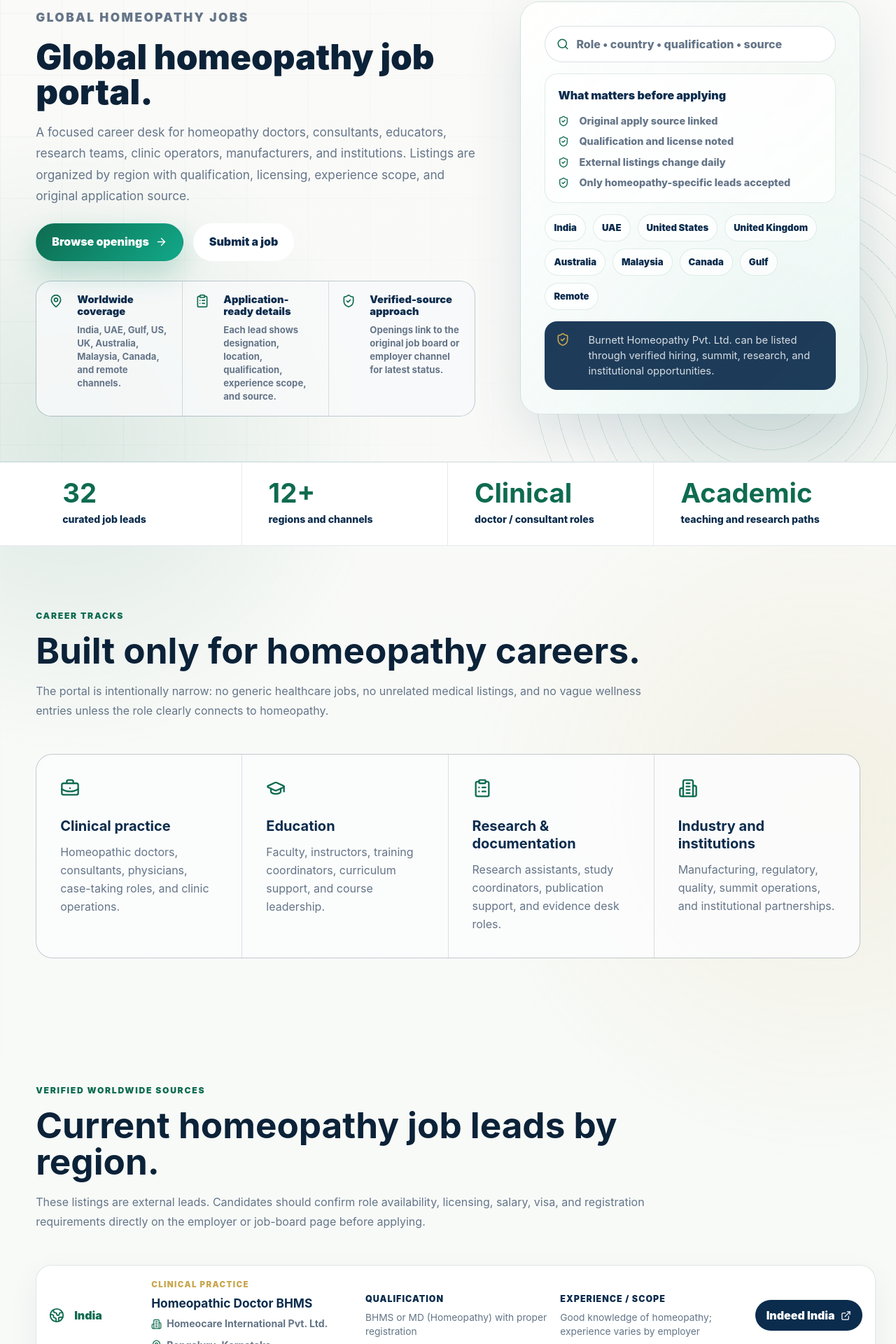
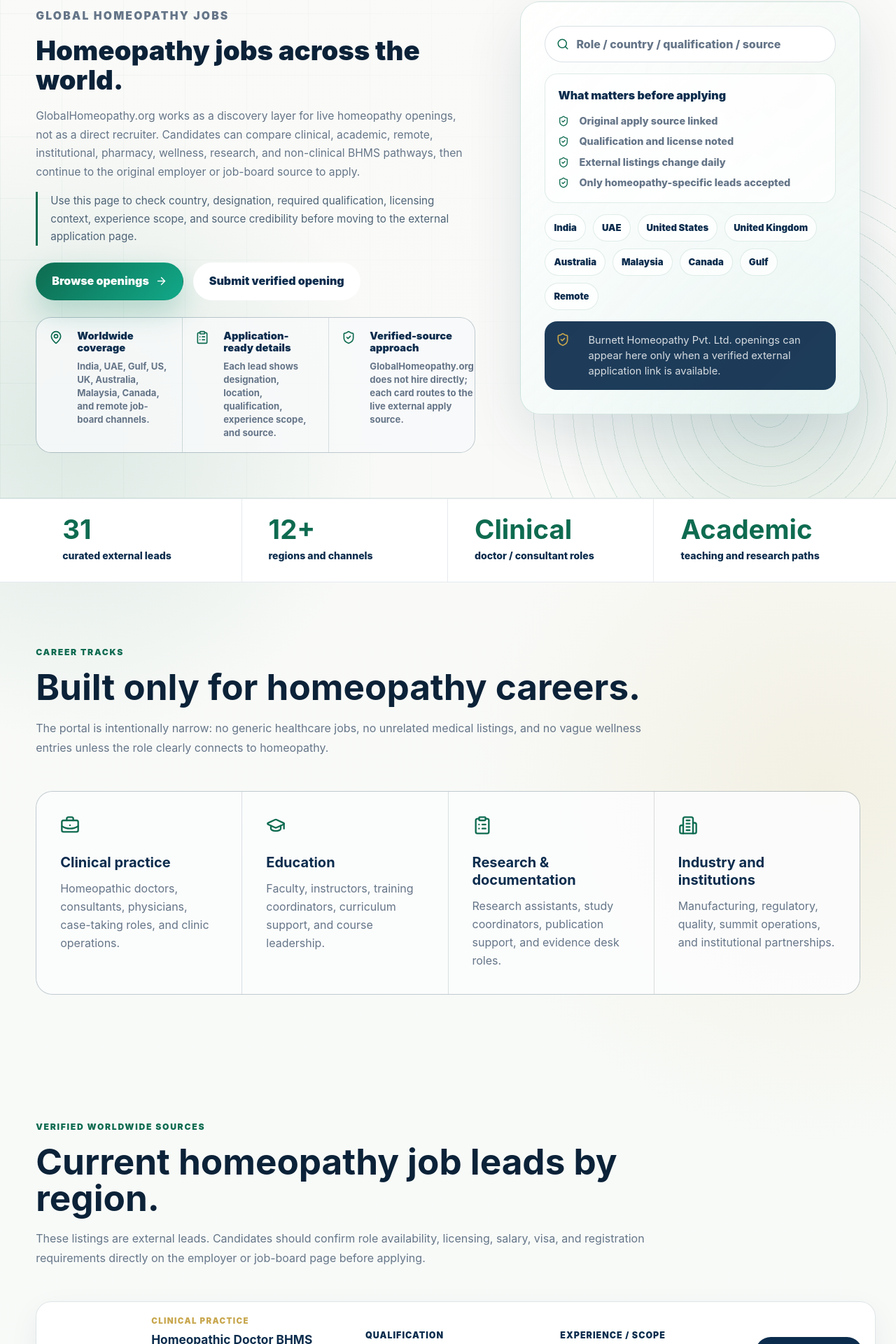
Before and after one commit to anshh00/global-Homeopathy, a React (Vite) app: page /jobs in a window 1280 px wide. Shown: the part 132-2052 px from the top of the page at 70% size. Built offline with nearby package versions, Linux system fonts and the light colour scheme.

Commit message:
Refine jobs hero and external routing

```diff
--- a/src/pages/JobsPage.jsx
+++ b/src/pages/JobsPage.jsx
@@ -14,7 +14,7 @@ import {
 } from "lucide-react";
 
 const jobHighlights = [
-  { value: "32", label: "curated job leads" },
+  { value: "31", label: "curated external leads" },
   { value: "12+", label: "regions and channels" },
   { value: "Clinical", label: "doctor / consultant roles" },
   { value: "Academic", label: "teaching and research paths" },
@@ -395,17 +395,6 @@ const jobListings = [
     source: "School of Homeopathy",
     link: "https://www.homeopathyschool.com/why-study-with-us/careers-in-homeopathy/",
   },
-  {
-    region: "Global",
-    location: "International / future submissions",
-    designation: "Homeopathy openings from clinics, colleges, manufacturers, and research teams",
-    organization: "WorldHomeopathy.org job submission desk",
-    qualification: "Only homeopathy-specific openings will be accepted for publication",
-    experience: "Clinical, academic, pharmacy, research, regulatory, manufacturing, or operations roles",
-    type: "Submit opening",
-    source: "WorldHomeopathy.org",
-    link: "mailto:info@worldhomeopathy.org?subject=Submit%20Homeopathy%20Job%20Opening",
-  },
 ];
 
 const regions = ["India", "UAE", "United States", "United Kingdom", "Australia", "Malaysia", "Canada", "Gulf", "Remote"];
@@ -421,7 +410,7 @@ const heroBriefs = [
   {
     icon: MapPin,
     title: "Worldwide coverage",
-    text: "India, UAE, Gulf, US, UK, Australia, Malaysia, Canada, and remote channels.",
+    text: "India, UAE, Gulf, US, UK, Australia, Malaysia, Canada, and remote job-board channels.",
   },
   {
     icon: ClipboardList,
@@ -431,7 +420,7 @@ const heroBriefs = [
   {
     icon: ShieldCheck,
     title: "Verified-source approach",
-    text: "Openings link to the original job board or employer channel for latest status.",
+    text: "GlobalHomeopathy.org does not hire directly; each card routes to the live external apply source.",
   },
 ];
 
@@ -465,19 +454,25 @@ function JobsPage() {
         <div className="jobs-shell jobs-hero-grid">
           <div>
             <p className="jobs-kicker">Global homeopathy jobs</p>
-            <h1>Global homeopathy job portal.</h1>
+            <h1>Homeopathy jobs across the world.</h1>
             <p>
-              A focused career desk for homeopathy doctors, consultants,
-              educators, research teams, clinic operators, manufacturers, and
-              institutions. Listings are organized by region with qualification,
-              licensing, experience scope, and original application source.
+              GlobalHomeopathy.org works as a discovery layer for live
+              homeopathy openings, not as a direct recruiter. Candidates can
+              compare clinical, academic, remote, institutional, pharmacy,
+              wellness, research, and non-clinical BHMS pathways, then continue
+              to the original employer or job-board source to apply.
+            </p>
+            <p className="jobs-hero-support">
+              Use this page to check country, designation, required
+              qualification, licensing context, experience scope, and source
+              credibility before moving to the external application page.
             </p>
             <div className="jobs-actions">
               <a className="button primary" href="#openings">
                 Browse openings <ArrowRight size={17} />
               </a>
-              <a className="button secondary" href="mailto:info@worldhomeopathy.org?subject=Submit%20Homeopathy%20Job%20Opening">
-                Submit a job
+              <a className="button secondary" href="mailto:jobs@globalhomeopathy.org?subject=Submit%20Verified%20Homeopathy%20Job%20Opening">
+                Submit verified opening
               </a>
             </div>
             <div className="jobs-hero-briefs" aria-label="Jobs portal details">
@@ -499,7 +494,7 @@ function JobsPage() {
           <aside className="jobs-hero-panel" aria-label="Job portal search preview">
             <div className="jobs-search-bar">
               <Search size={18} />
-              <span>Role • country • qualification • source</span>
+              <span>Role / country / qualification / source</span>
             </div>
             <div className="jobs-hero-priority">
               <strong>What matters before applying</strong>
@@ -520,8 +515,8 @@ function JobsPage() {
             <div className="jobs-burnett-note">
               <ShieldCheck size={20} />
               <p>
-                Burnett Homeopathy Pvt. Ltd. can be listed through verified
-                hiring, summit, research, and institutional opportunities.
+                Burnett Homeopathy Pvt. Ltd. openings can appear here only when
+                a verified external application link is available.
               </p>
             </div>
           </aside>
@@ -611,15 +606,16 @@ function JobsPage() {
         <div className="jobs-shell">
           <div>
             <p className="jobs-kicker">Employer desk</p>
-            <h2>Submit a verified homeopathy opening.</h2>
+            <h2>Submit a verified external homeopathy opening.</h2>
             <p>
               Clinics, colleges, research teams, pharmacies, manufacturers, and
-              summit partners can submit role details for review. Required
-              fields: designation, country, location, qualification, experience,
-              salary range if public, application deadline, and official apply link.
+              summit partners can submit role details for review. The listing
+              must include a public employer page or live application link,
+              because GlobalHomeopathy.org only routes candidates to external
+              application platforms and does not recruit directly.
             </p>
           </div>
-          <a className="button primary" href="mailto:info@worldhomeopathy.org?subject=Submit%20Homeopathy%20Job%20Opening">
+          <a className="button primary" href="mailto:jobs@globalhomeopathy.org?subject=Submit%20Verified%20Homeopathy%20Job%20Opening">
             Send job details <Users size={17} />
           </a>
         </div>
```
Also changed, not shown: src/styles.css.
